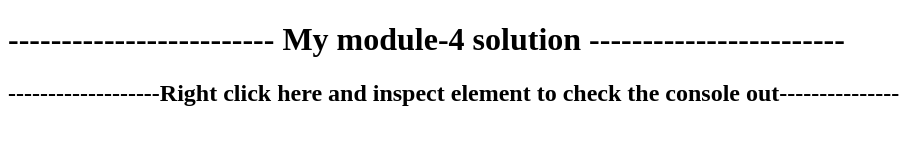
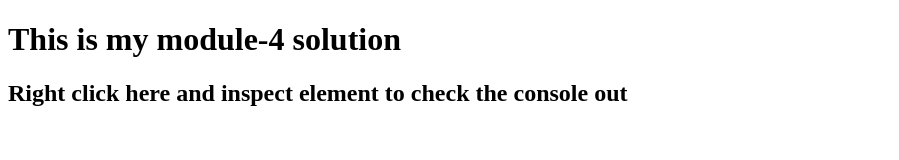
Before and after one commit to yusmanfadilah/coursera-assigment, a plain HTML site: page module4-solution/index.html in a window 1280 px wide. Shown: the whole page, without its empty margins (0-899 px from the left). Drawn offline with Linux system fonts and the light colour scheme.

Commit message:
Update index.html

```diff
--- a/module4-solution/index.html
+++ b/module4-solution/index.html
@@ -1,14 +1,12 @@
 <!DOCTYPE html>
 <html>
 <head>
-	<title></title>
+	<title>Module-4 Solution Coursera for Web Developers</title>
 </head>
 <body>
-	<h1>------------------------- My module-4 solution ------------------------</h1>
-  <h2>-------------------Right click here and inspect element to check the console out--------------------</h2>
-	<script src="script.js" ="text/javascript">
-
-		</script>
+	<h1>This is my module-4 solution</h1>
+  <h2>Right click here and inspect element to check the console out</h2>
+	<script src="script.js"></script>
 
 </body>
 </html>
```
